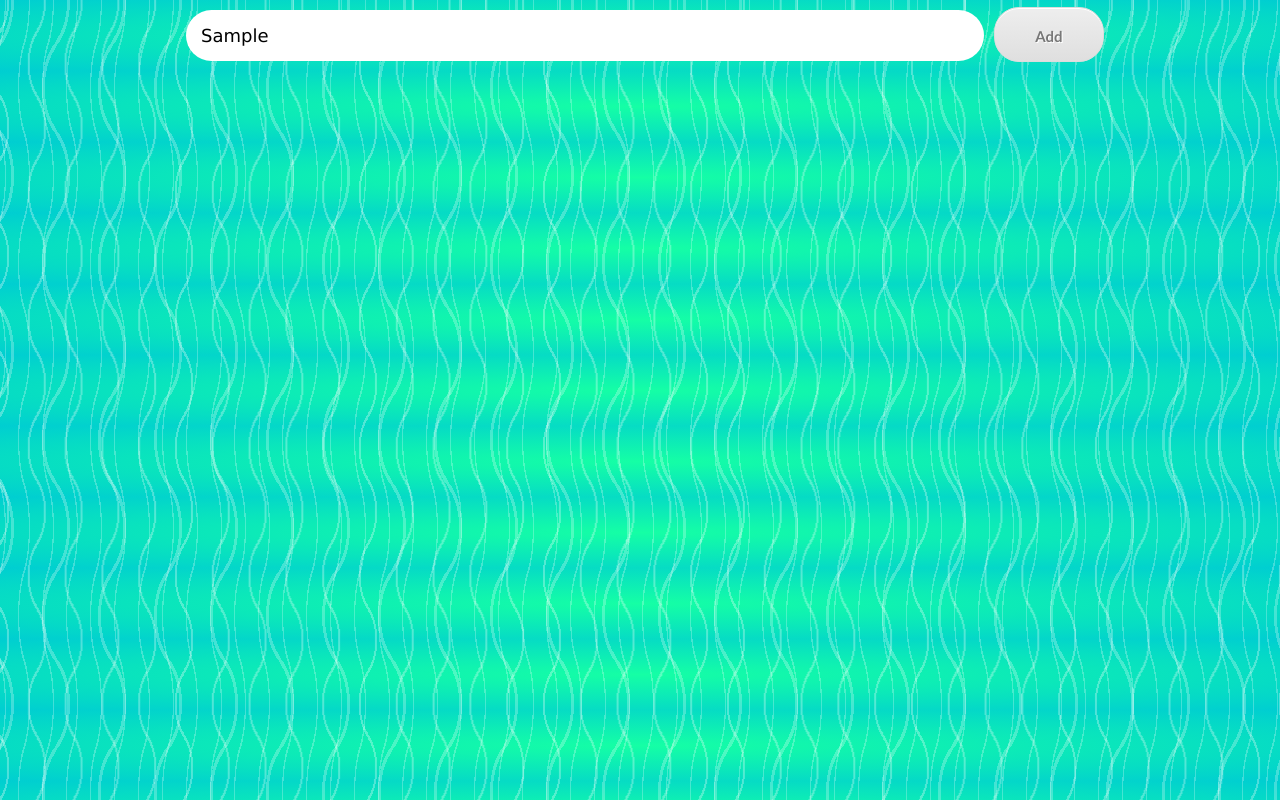
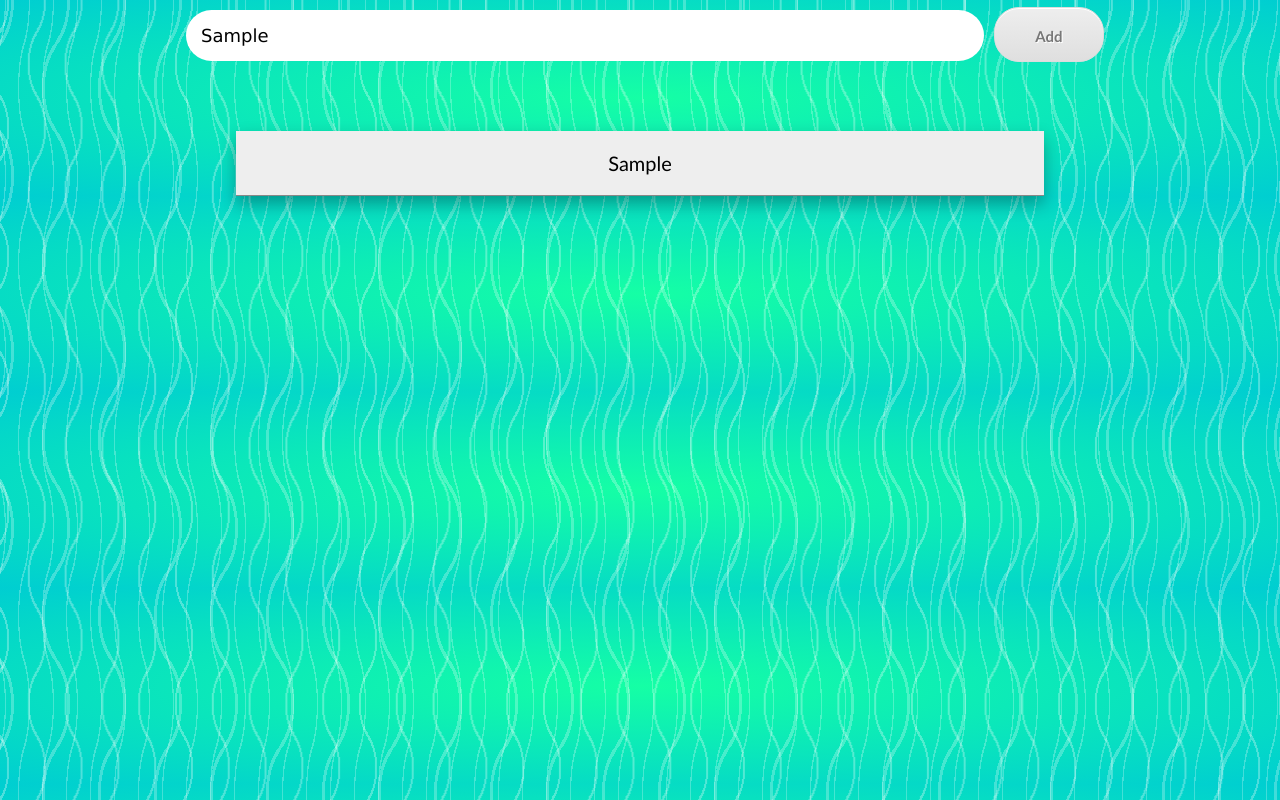
Before and after one commit to roopabdr/monthly-todo, a React (Create React App) app: page / in a window 1280 px wide. Both pictures are taken after typing "Sample" into the empty fields and a click on the button "Add". Built offline with nearby package versions, Linux system fonts and the light colour scheme.

Commit message:
added simple to-do list DOM manipulation with css styling

```diff
--- a/src/App.js
+++ b/src/App.js
@@ -1,24 +1,35 @@
 import React, {Component} from 'react';
+import ItemInput from './ItemInput/ItemInput';
+import './App.css';
 import ItemList from './ItemList/ItemList';
-import './App.css';
 
 class App extends Component {
   state = {
-    item: ''
+    itemName: '',
+    items: []
   };
 
   onAddClick = () => {
-    console.log(this.state.item);
+    let listOfItems = [...this.state.items];
+    listOfItems.push(this.state.itemName);
+    this.setState({items: listOfItems});
   }
 
-  onInputChange = (event) => {
-    this.setState({ item: event.target.value });
+  onInputChange = (itemName) => {
+    this.setState({itemName: itemName});
   }
 
   render() {
     return (
       <div className="App">
-        <ItemList add={ this.onAddClick } change={ this.onInputChange }/>
+        <ItemInput add={ this.onAddClick } change={ this.onInputChange }/>
+        <div className='item-wrapper'>
+        {
+          this.state.items.map(item => {
+            return <ItemList itemProp={ item }/>
+          })
+        }
+        </div>
       </div>
     );
   }
--- /dev/null
+++ b/src/ItemInput/ItemInput.css
@@ -0,0 +1,74 @@
+.item-wrapper {
+    display: flex;
+    flex-wrap: wrap;
+    justify-content: center;
+}
+
+.input {
+    padding: 15px;
+    margin: 10px 10px 70px 10px;
+    font-family: 'Lucida Sans', 'Lucida Sans Regular', 'Lucida Grande', 'Lucida Sans Unicode', Geneva, Verdana, sans-serif;
+    width: 60%;
+    border-radius: 30px;
+    border: none;
+    font-size: 18px;
+    outline: none;
+}
+
+.input:focus {
+    box-shadow: 0 8px 16px 0 rgba(0,0,0,0.8);
+    border: none;
+    outline: none;
+}
+
+.input::placeholder{
+    color: rgb(179, 170, 170);
+}
+
+.button {
+	-moz-box-shadow:inset 0px 1px 0px 0px #ffffff;
+	-webkit-box-shadow:inset 0px 1px 0px 0px #ffffff;
+	box-shadow:inset 0px 1px 0px 0px #ffffff;
+	background:-webkit-gradient( linear, left top, left bottom, color-stop(0.05, #ededed), color-stop(1, #dfdfdf) );
+	background:-moz-linear-gradient( center top, #ededed 5%, #dfdfdf 100% );
+	filter:progid:DXImageTransform.Microsoft.gradient(startColorstr='#ededed', endColorstr='#dfdfdf');
+	background-color:#ededed;
+	-webkit-border-top-left-radius:25px;
+	-moz-border-radius-topleft:25px;
+	border-top-left-radius:25px;
+	-webkit-border-top-right-radius:25px;
+	-moz-border-radius-topright:25px;
+	border-top-right-radius:25px;
+	-webkit-border-bottom-right-radius:25px;
+	-moz-border-radius-bottomright:25px;
+	border-bottom-right-radius:25px;
+	-webkit-border-bottom-left-radius:25px;
+	-moz-border-radius-bottomleft:25px;
+	border-bottom-left-radius:25px;
+	text-indent:0;
+	border:1px solid #dcdcdc;
+	display:inline-block;
+	color:#777777;
+	font-family:Trebuchet MS;
+	font-size:15px;
+	font-weight:bold;
+	font-style:normal;
+	height:55px;
+	line-height:55px;
+	width:110px;
+	text-decoration:none;
+	text-align:center;
+    text-shadow:1px 1px 0px #ffffff;
+    outline: none;
+}
+.button:hover {
+	background:-webkit-gradient( linear, left top, left bottom, color-stop(0.05, #dfdfdf), color-stop(1, #ededed) );
+	background:-moz-linear-gradient( center top, #dfdfdf 5%, #ededed 100% );
+	filter:progid:DXImageTransform.Microsoft.gradient(startColorstr='#dfdfdf', endColorstr='#ededed');
+    background-color:#dfdfdf;
+    outline: none;
+}.button:active {
+	position:relative;
+    top:1px;
+    outline: none;
+}
--- /dev/null
+++ b/src/ItemInput/ItemInput.js
@@ -0,0 +1,13 @@
+import React from 'react';
+import './ItemInput.css';
+
+const ItemInput = (props) => {
+    return (
+        <div>
+            <input type="text" className='input' placeholder='Add Item to List..' onChange={ (event) => props.change(event.target.value) } />
+            <button className='button' onClick={ props.add }>Add</button>
+        </div>
+    );
+}
+
+export default ItemInput;
--- a/src/ItemList/ItemList.css
+++ b/src/ItemList/ItemList.css
@@ -1,74 +1,10 @@
-.itemList {
-    display: flex;
-    flex-wrap: wrap;
-    justify-content: center;
+.item-style {
+    padding: 20px;
+    border-bottom: 1px solid #888;
+    box-shadow: 0 8px 16px 0 rgba(0,0,0,0.3);
+    background: #eee;
+    width: 60%;
+    text-align: center;
+    font-family: 'Trebuchet MS', 'Lucida Sans Unicode', 'Lucida Grande', 'Lucida Sans', Arial, sans-serif;
+    font-size: 20px;
 }
-
-.input {
-    padding: 15px;
-    margin: 10px;
-    font-family: 'Lucida Sans', 'Lucida Sans Regular', 'Lucida Grande', 'Lucida Sans Unicode', Geneva, Verdana, sans-serif;
-    width: 60%;
-    border-radius: 30px;
-    border: none;
-    font-size: 18px;
-    outline: none;
-}
-
-.input:focus {
-    box-shadow: 0 8px 16px 0 rgba(0,0,0,0.8);
-    border: none;
-    outline: none;
-}
-
-.input::placeholder{
-    color: rgb(179, 170, 170);
-}
-
-.button {
-	-moz-box-shadow:inset 0px 1px 0px 0px #ffffff;
-	-webkit-box-shadow:inset 0px 1px 0px 0px #ffffff;
-	box-shadow:inset 0px 1px 0px 0px #ffffff;
-	background:-webkit-gradient( linear, left top, left bottom, color-stop(0.05, #ededed), color-stop(1, #dfdfdf) );
-	background:-moz-linear-gradient( center top, #ededed 5%, #dfdfdf 100% );
-	filter:progid:DXImageTransform.Microsoft.gradient(startColorstr='#ededed', endColorstr='#dfdfdf');
-	background-color:#ededed;
-	-webkit-border-top-left-radius:25px;
-	-moz-border-radius-topleft:25px;
-	border-top-left-radius:25px;
-	-webkit-border-top-right-radius:25px;
-	-moz-border-radius-topright:25px;
-	border-top-right-radius:25px;
-	-webkit-border-bottom-right-radius:25px;
-	-moz-border-radius-bottomright:25px;
-	border-bottom-right-radius:25px;
-	-webkit-border-bottom-left-radius:25px;
-	-moz-border-radius-bottomleft:25px;
-	border-bottom-left-radius:25px;
-	text-indent:0;
-	border:1px solid #dcdcdc;
-	display:inline-block;
-	color:#777777;
-	font-family:Trebuchet MS;
-	font-size:15px;
-	font-weight:bold;
-	font-style:normal;
-	height:55px;
-	line-height:55px;
-	width:110px;
-	text-decoration:none;
-	text-align:center;
-    text-shadow:1px 1px 0px #ffffff;
-    outline: none;
-}
-.button:hover {
-	background:-webkit-gradient( linear, left top, left bottom, color-stop(0.05, #dfdfdf), color-stop(1, #ededed) );
-	background:-moz-linear-gradient( center top, #dfdfdf 5%, #ededed 100% );
-	filter:progid:DXImageTransform.Microsoft.gradient(startColorstr='#dfdfdf', endColorstr='#ededed');
-    background-color:#dfdfdf;
-    outline: none;
-}.button:active {
-	position:relative;
-    top:1px;
-    outline: none;
-}
--- a/src/ItemList/ItemList.js
+++ b/src/ItemList/ItemList.js
@@ -3,9 +3,8 @@ import './ItemList.css';
 
 const ItemList = (props) => {
     return (
-        <div>
-            <input type="text" className='input' placeholder='Add Item to List..' onChange={ props.change.bind(this) } />
-            <button className='button' onClick={ props.add }>Add</button>
+        <div className='item-style'>
+            <span>{ props.itemProp }</span>
         </div>
     );
 }
```
